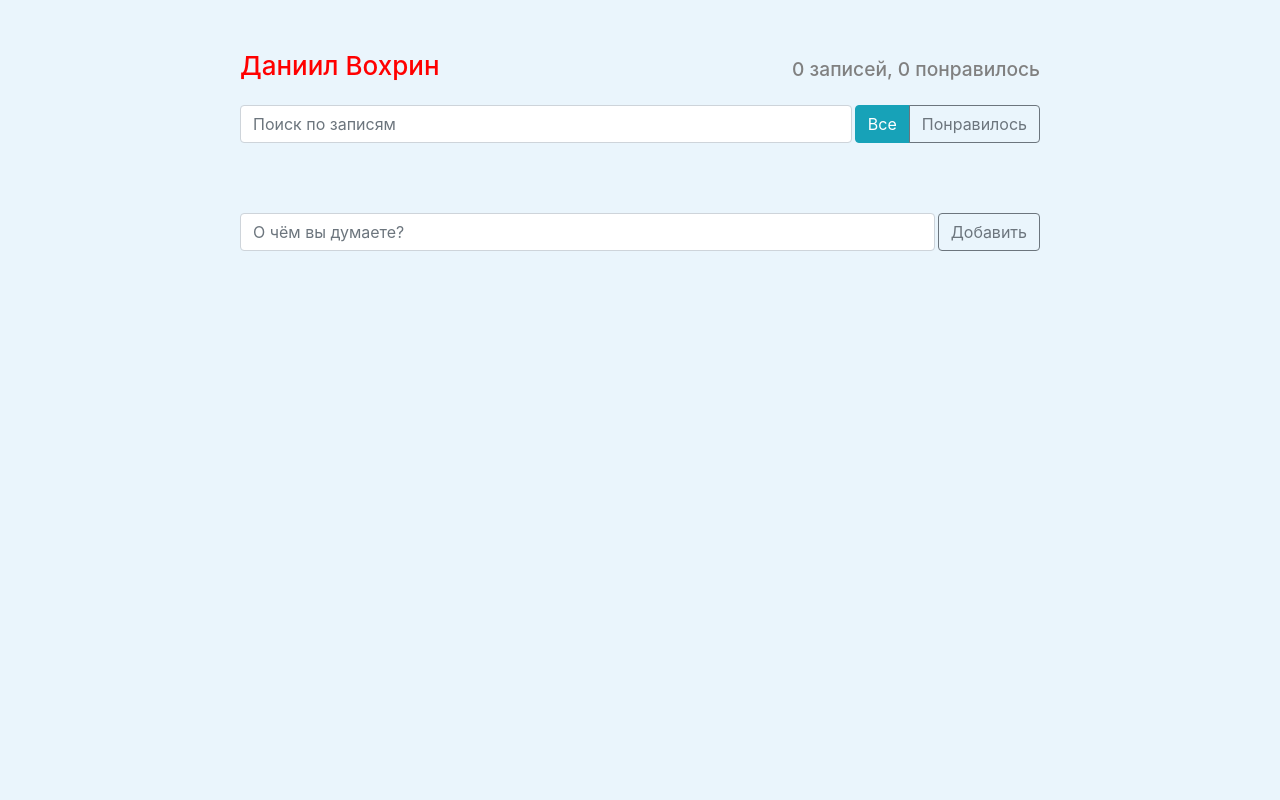
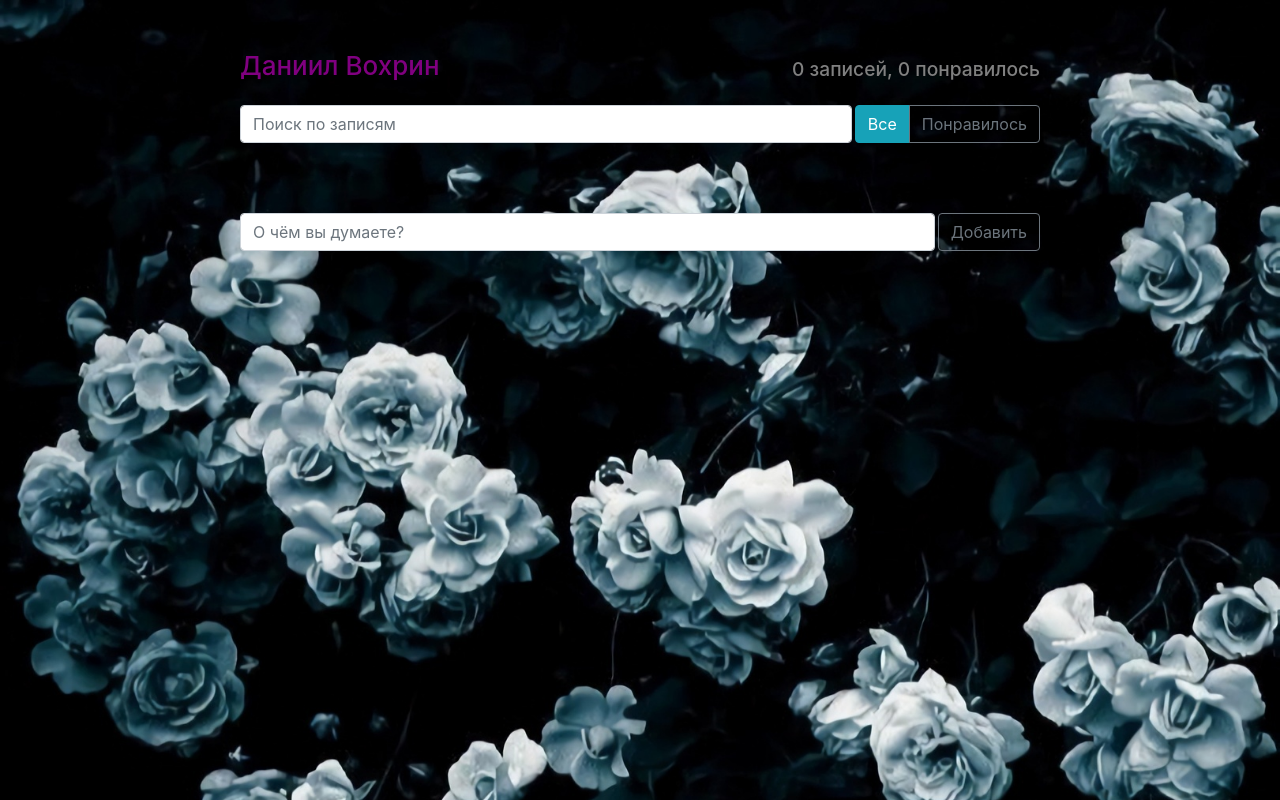
Before and after one commit to DinkinsX/post-list-react, a React app: page / in a window 1280 px wide. Built offline with nearby package versions, Linux system fonts and the light colour scheme.

Commit message:
fix+image

```diff
--- a/src/components/app-header/app-header.js
+++ b/src/components/app-header/app-header.js
@@ -7,9 +7,9 @@ const Header = styled.div`
     justify-content: space-between;
     h1 {
         font-size: 26px;
-        color: ${props => props.colored ? 'red' : 'black'};
+        color: ${props => props.colored ? 'purple' : 'black'};
         :hover {
-            color: blue;
+            color: red;
         }
     }
     h2 {
@@ -21,7 +21,7 @@ const Header = styled.div`
 const AppHeader = ({liked, allPosts}) => {
     return (
 
-        <Header colored as="a">
+        <Header colored>
             <h1>Даниил Вохрин</h1>
             <h2>{allPosts} записей, {liked} понравилось</h2>
         </Header>
--- a/src/components/post-add-form/post-add-form.js
+++ b/src/components/post-add-form/post-add-form.js
@@ -15,13 +15,15 @@ export default class PostAddForm extends React.Component {
             const button = event.target.querySelector('button');
             event.preventDefault();
             if (this.state.text !== '') {
-                button.classList.remove('btn-danger');
-                button.classList.add('btn-outline-secondary')
                 this.props.onAdd(this.state.text);
                 this.setState({text: ''});
             } else {
                 button.classList.add('btn-danger');
-                button.classList.remove('btn-outline-secondary')
+                button.classList.remove('btn-outline-secondary');
+                setTimeout(()=> {
+                    button.classList.remove('btn-danger');
+                    button.classList.add('btn-outline-secondary');
+                }, 1000);
             }
         }
     }
--- a/src/index.css
+++ b/src/index.css
@@ -3,7 +3,8 @@
 body {
   margin: 50px 0 0 0;
   padding: 0;
-  background-color: #eaf5fc;
+  background-image: url('./image/background.jpg');
+  background-size: 100%;
   font-family: -apple-system, BlinkMacSystemFont, 'Segoe UI', 'Roboto', 'Oxygen',
     'Ubuntu', 'Cantarell', 'Fira Sans', 'Droid Sans', 'Helvetica Neue',
     sans-serif;
```
Also changed, not shown: src/image/background.jpg (added).
